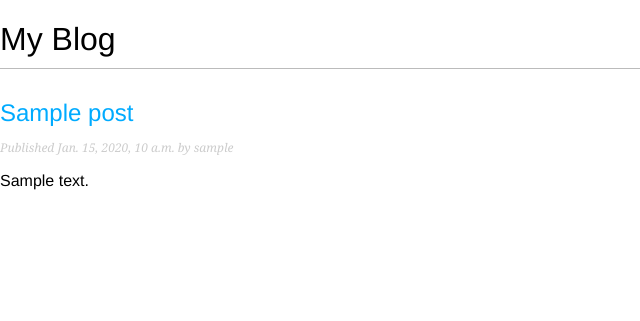
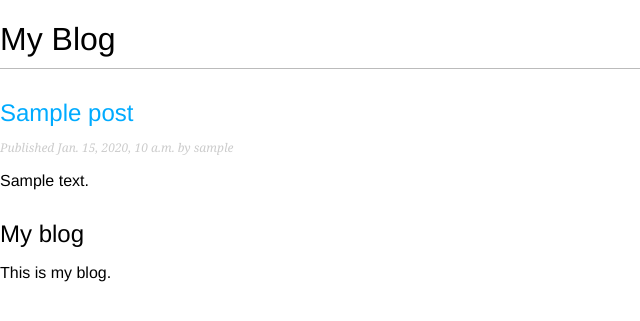
Before and after one commit to adrianhrb/2DAW, a Django app: page /blog/ in a window 1280 px wide. Shown: the top 321 px of the page, without its empty margins (0-640 px from the left). Run offline with Django 4.2, Linux system fonts and the light colour scheme; tables that the repository leaves empty hold one stand-in row (values such as "Sample post").

Commit message:
Changes on mysite project

```diff
--- a/DSW/mysite/blog/templates/blog/base.html
+++ b/DSW/mysite/blog/templates/blog/base.html
@@ -12,5 +12,9 @@
         {% block content %}
         {% endblock %}
     </div>
+    <div class="sidebar">
+        <h2>My blog</h2>
+        <p>This is my blog.</p>
+    </div>
 </body>
 </html>
```
